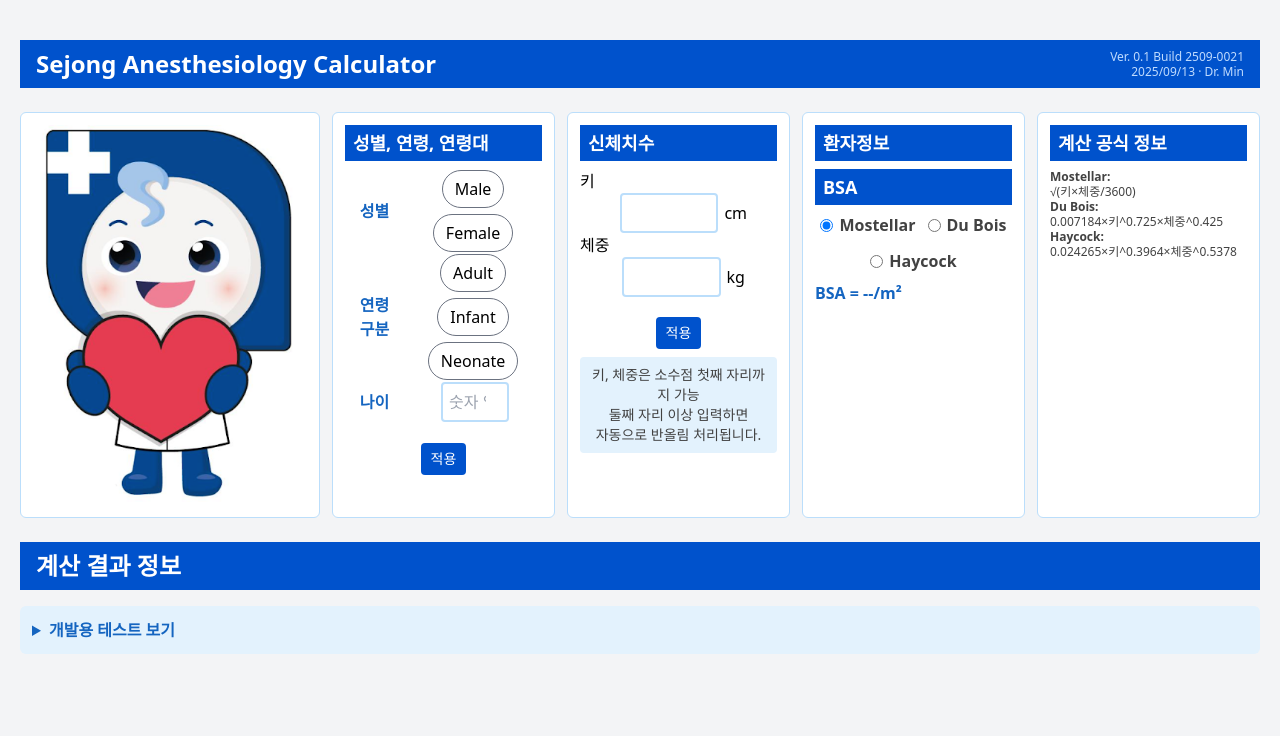
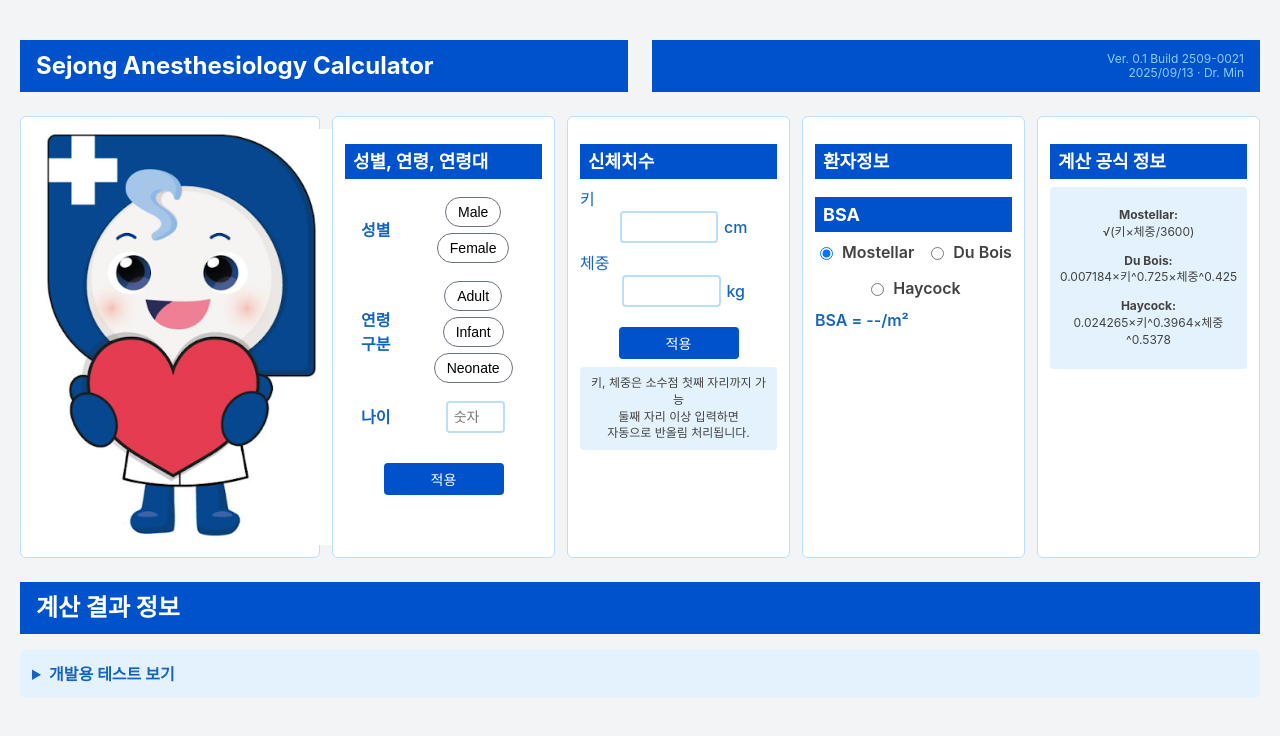
Before and after one commit to drmin3868/sac_js, a plain HTML site: page index.html in a window 1280 px wide. Drawn offline with nearby package versions, Linux system fonts and the light colour scheme.

Commit message:
Update index.html

```diff
--- a/index.html
+++ b/index.html
@@ -4,61 +4,348 @@
   <meta charset="UTF-8" />
   <meta name="viewport" content="width=device-width, initial-scale=1" />
   <title>Sejong Anesthesiology Calculator</title>
-  <script src="https://cdn.tailwindcss.com"></script>
-  <script>
-    tailwind.config = {
-      theme: {
-        extend: {
-          colors: {
-            'primary-blue': '#0052cc',
-            'primary-white': '#ffffff',
-            'secondary-blue': '#e3f2fd',
-            'text-primary': '#1565c0',
-            'text-secondary': '#424242',
-            'border-color': '#bbdefb',
-            'error-color': '#d32f2f',
-            'success-color': '#388e3c',
-          }
-        }
+
+  <style>
+    /* CSS 변수 정의 */
+    :root {
+      --primary-blue: #0052cc;
+      --primary-white: #ffffff;
+      --secondary-blue: #e3f2fd;
+      --text-primary: #1565c0;
+      --text-secondary: #424242;
+      --border-color: #bbdefb;
+      --error-color: #d32f2f;
+      --success-color: #388e3c;
+      --gray-100: #f3f4f6;
+      --gray-500: #6b7280;
+      --gray-200: #e5e7eb;
+    }
+
+    /* 기본 스타일 */
+    * {
+      box-sizing: border-box;
+    }
+
+    body {
+      font-family: -apple-system, BlinkMacSystemFont, 'Segoe UI', Roboto, 'Helvetica Neue', Arial, sans-serif;
+      margin: 40px 0;
+      background-color: var(--gray-100);
+      line-height: 1.5;
+    }
+
+    .container {
+      width: 100%;
+      max-width: 1600px;
+      margin: 0 auto;
+      padding: 0 20px;
+    }
+
+    /* 그리드 레이아웃 */
+    .grid-2-cols {
+      display: grid;
+      grid-template-columns: 1fr 1fr;
+      gap: 24px;
+      margin-bottom: 24px;
+    }
+
+    .grid-5-cols {
+      display: grid;
+      grid-template-columns: 300px 1fr 1fr 1fr 1fr;
+      gap: 12px;
+      margin-bottom: 24px;
+    }
+
+    /* 타이틀 스타일 */
+    .title-bar {
+      font-size: 24px;
+      font-weight: bold;
+      background-color: var(--primary-blue);
+      color: var(--primary-white);
+      padding: 8px 16px;
+      display: flex;
+      align-items: center;
+    }
+
+    .version-info {
+      background-color: var(--primary-blue);
+      color: #90caf9;
+      text-align: right;
+      padding: 8px 16px;
+      font-size: 12px;
+      display: flex;
+      flex-direction: column;
+      justify-content: center;
+      line-height: 1.2;
+    }
+
+    /* 카드 스타일 */
+    .card {
+      background-color: var(--primary-white);
+      border: 1px solid var(--border-color);
+      border-radius: 6px;
+      padding: 12px;
+    }
+
+    .card-header {
+      margin-bottom: 8px;
+      font-size: 18px;
+      font-weight: bold;
+      background-color: var(--primary-blue);
+      color: var(--primary-white);
+      padding: 4px 8px;
+    }
+
+    /* 폼 테이블 */
+    .form-table {
+      width: 100%;
+      table-layout: fixed;
+    }
+
+    .form-table colgroup col:first-child {
+      width: 30%;
+    }
+
+    .form-table colgroup col:last-child {
+      width: 70%;
+    }
+
+    .form-table td {
+      padding: 8px;
+    }
+
+    .form-table td:first-child {
+      text-align: center;
+      font-weight: 600;
+      vertical-align: middle;
+      color: var(--text-primary);
+    }
+
+    /* 칩 버튼 */
+    .chip-group {
+      display: flex;
+      gap: 6px;
+      justify-content: center;
+      flex-wrap: wrap;
+    }
+
+    .chip {
+      border: 1px solid var(--gray-500);
+      padding: 6px 12px;
+      border-radius: 9999px;
+      background-color: var(--primary-white);
+      cursor: pointer;
+      user-select: none;
+      transition: all 0.2s ease;
+      font-size: 14px;
+    }
+
+    .chip:focus {
+      outline: none;
+      box-shadow: 0 0 0 2px var(--primary-blue);
+    }
+
+    .chip.selected {
+      border-color: var(--primary-blue);
+      background-color: var(--primary-blue);
+      color: var(--primary-white);
+    }
+
+    /* 입력 필드 */
+    .input-group {
+      display: flex;
+      align-items: center;
+      gap: 6px;
+      justify-content: center;
+    }
+
+    .custom-input {
+      width: 50%;
+      padding: 6px;
+      margin-left: 10px;
+      border: 2px solid var(--border-color);
+      border-radius: 4px;
+      font-size: 14px;
+    }
+
+    .custom-input:focus {
+      outline: 2px solid var(--primary-blue);
+      outline-offset: 2px;
+      border-color: var(--primary-blue);
+    }
+
+    /* 라벨 */
+    label {
+      display: block;
+      margin-bottom: 8px;
+      font-weight: 500;
+      color: var(--text-primary);
+    }
+
+    /* 버튼 */
+    .btn {
+      margin: 20px auto 0;
+      display: block;
+      width: 120px;
+      padding: 6px 10px;
+      font-size: 14px;
+      cursor: pointer;
+      background-color: var(--primary-blue);
+      color: var(--primary-white);
+      border: none;
+      border-radius: 4px;
+    }
+
+    .btn:focus {
+      outline: none;
+      box-shadow: 0 0 0 2px var(--primary-blue);
+    }
+
+    /* 에러 메시지 */
+    .error-message {
+      color: var(--error-color);
+      font-weight: 500;
+      margin-top: 4px;
+    }
+
+    /* 환자 정보 */
+    .patient-info {
+      margin-top: 8px;
+      font-size: 16px;
+      font-weight: 600;
+      white-space: pre-line;
+      color: var(--text-primary);
+    }
+
+    /* BSA 섹션 */
+    .bsa-section {
+      margin-top: 16px;
+    }
+
+    .bsa-method-group {
+      display: flex;
+      gap: 12px;
+      align-items: center;
+      margin-top: 8px;
+      flex-wrap: wrap;
+      justify-content: center;
+    }
+
+    .bsa-method-group label {
+      display: flex;
+      align-items: center;
+      gap: 6px;
+      font-weight: 600;
+      color: var(--text-secondary);
+      margin-bottom: 0;
+    }
+
+    .bsa-warning {
+      font-size: 12px;
+      margin-top: 4px;
+      padding: 8px;
+      border-radius: 4px;
+      display: none;
+    }
+
+    .bsa-warning.success {
+      background-color: #e8f5e8;
+      color: var(--success-color);
+      border-left: 4px solid var(--success-color);
+    }
+
+    .bsa-warning.error {
+      background-color: #ffebee;
+      color: var(--error-color);
+      border-left: 4px solid var(--error-color);
+    }
+
+    /* 정보 박스 */
+    .info-box {
+      font-size: 12px;
+      font-weight: normal;
+      color: var(--text-secondary);
+      margin: 8px 0;
+      text-align: center;
+      background-color: var(--secondary-blue);
+      padding: 8px;
+      border: none;
+      border-radius: 4px;
+      line-height: 1.4;
+    }
+
+    /* 개발용 테스트 */
+    .dev-tests {
+      margin-top: 16px;
+      padding: 12px;
+      background-color: var(--secondary-blue);
+      border-radius: 6px;
+    }
+
+    .dev-tests summary {
+      font-weight: 600;
+      color: var(--text-primary);
+      cursor: pointer;
+    }
+
+    /* 로고 */
+    .logo {
+      width: 300px;
+      height: auto;
+      display: block;
+      object-fit: contain;
+    }
+
+    /* 반응형 */
+    @media (max-width: 1200px) {
+      .grid-5-cols {
+        grid-template-columns: 1fr;
+        gap: 16px;
+      }
+
+      .grid-2-cols {
+        grid-template-columns: 1fr;
       }
     }
-  </script>
 
-  <style>
-    /* 기본 폰트 설정 유지 */
-    .custom-input:focus {
-      outline: 2px solid #0052cc;
-      outline-offset: 2px;
-      border-color: #0052cc;
-    }
+    @media (max-width: 768px) {
+      .container {
+        padding: 0 16px;
+      }
 
-    .chip-transition {
-      transition: all 0.2s ease;
+      .chip-group {
+        flex-direction: column;
+        align-items: center;
+      }
+
+      .bsa-method-group {
+        flex-direction: column;
+        align-items: center;
+      }
     }
   </style>
 </head>
 
-<body class="font-sans my-10 bg-gray-100">
-  <div class="w-full max-w-[1600px] mx-auto px-5">
+<body>
+  <div class="container">
     <!-- 상단 타이틀 2컬럼 -->
-    <div class="grid grid-cols-2 mb-6">
-      <div class="text-2xl font-bold bg-primary-blue text-primary-white py-2 px-4 flex items-center">Sejong Anesthesiology Calculator</div>
-      <div class="bg-primary-blue text-blue-200 text-right px-4 py-2 text-xs flex flex-col justify-center leading-tight">
+    <div class="grid-2-cols">
+      <div class="title-bar">Sejong Anesthesiology Calculator</div>
+      <div class="version-info">
         <div>Ver. 0.1 Build 2509-0021</div>
         <div>2025/09/13 · Dr. Min</div>
       </div>
     </div>
 
     <!-- 상단 5컬럼 -->
-    <div class="grid gap-3 mb-6" style="grid-template-columns: 300px 1fr 1fr 1fr 1fr;">
+    <div class="grid-5-cols">
       <!-- col 2-1: 로고 -->
-      <div class="bg-white border border-border-color rounded-md p-3">
-        <img alt="로고" src="purmi.png" class="w-[300px] h-auto block object-contain" />
+      <div class="card">
+        <img alt="로고" src="purmi.png" class="logo" />
       </div>
 
       <!-- col 2-2: 성별/연령/연령대 -->
-      <div class="bg-white border border-border-color rounded-md p-3">
-        <h2 class="mb-2 text-lg font-bold bg-primary-blue text-primary-white py-1 px-2">성별, 연령, 연령대</h2>
+      <div class="card">
+        <h2 class="card-header">성별, 연령, 연령대</h2>
         <form id="myForm" novalidate>
           <table class="form-table" style="width:100%;table-layout:fixed;">
             <colgroup>
@@ -68,68 +355,68 @@
 
             <!-- 행 1: 성별 -->
             <tr>
-              <td class="text-center font-semibold align-middle text-text-primary">성별</td>
+              <td>성별</td>
               <td>
-                <div class="flex gap-1.5 justify-center flex-wrap" data-target="gender" role="radiogroup" aria-label="성별 선택">
-                  <button type="button" class="border border-gray-500 px-3 py-1.5 rounded-full bg-white cursor-pointer select-none chip-transition focus:outline-none focus:ring-2 focus:ring-primary-blue focus:ring-offset-2" data-value="Male" role="radio" aria-checked="false">Male</button>
-                  <button type="button" class="border border-gray-500 px-3 py-1.5 rounded-full bg-white cursor-pointer select-none chip-transition focus:outline-none focus:ring-2 focus:ring-primary-blue focus:ring-offset-2" data-value="Female" role="radio" aria-checked="false">Female</button>
+                <div class="chip-group" data-target="gender" role="radiogroup" aria-label="성별 선택">
+                  <button type="button" class="chip" data-value="Male" role="radio" aria-checked="false">Male</button>
+                  <button type="button" class="chip" data-value="Female" role="radio" aria-checked="false">Female</button>
                 </div>
               </td>
             </tr>
 
             <!-- 행 2: 연령구분 -->
             <tr>
-              <td class="text-center font-semibold align-middle text-text-primary">연령<br>구분</td>
+              <td>연령<br>구분</td>
               <td>
-                <div class="flex gap-1.5 justify-center flex-wrap" data-target="ageType" role="radiogroup" aria-label="연령 구분 선택">
-                  <button type="button" class="border border-gray-500 px-3 py-1.5 rounded-full bg-white cursor-pointer select-none chip-transition focus:outline-none focus:ring-2 focus:ring-primary-blue focus:ring-offset-2" data-value="adult" role="radio" aria-checked="false">Adult</button>
-                  <button type="button" class="border border-gray-500 px-3 py-1.5 rounded-full bg-white cursor-pointer select-none chip-transition focus:outline-none focus:ring-2 focus:ring-primary-blue focus:ring-offset-2" data-value="infant" role="radio" aria-checked="false">Infant</button>
-                  <button type="button" class="border border-gray-500 px-3 py-1.5 rounded-full bg-white cursor-pointer select-none chip-transition focus:outline-none focus:ring-2 focus:ring-primary-blue focus:ring-offset-2" data-value="neonate" role="radio" aria-checked="false">Neonate</button>
+                <div class="chip-group" data-target="ageType" role="radiogroup" aria-label="연령 구분 선택">
+                  <button type="button" class="chip" data-value="adult" role="radio" aria-checked="false">Adult</button>
+                  <button type="button" class="chip" data-value="infant" role="radio" aria-checked="false">Infant</button>
+                  <button type="button" class="chip" data-value="neonate" role="radio" aria-checked="false">Neonate</button>
                 </div>
               </td>
             </tr>
 
             <!-- 행 3: 나이 + 단위 -->
             <tr>
-              <td class="text-center font-semibold align-middle text-text-primary">나이</td>
+              <td>나이</td>
               <td>
-                <div class="flex items-center gap-1.5 justify-center">
-                  <input type="number" id="ageValue" min="1" step="1" inputmode="numeric" class="w-1/2 px-1.5 py-1.5 ml-2.5 border-2 border-border-color rounded custom-input" />
+                <div class="input-group">
+                  <input type="number" id="ageValue" min="1" step="1" inputmode="numeric" class="custom-input" />
                   <span id="ageUnit"></span>
                 </div>
               </td>
             </tr>
           </table>
 
-          <button type="submit" class="mt-5 mx-auto block w-30 px-2.5 py-1.5 text-sm cursor-pointer bg-primary-blue text-primary-white border-0 rounded focus:outline-none focus:ring-2 focus:ring-primary-blue focus:ring-offset-2">적용</button>
-          <div id="ageErrorMessage" class="text-error-color font-medium mt-1"></div>
+          <button type="submit" class="btn">적용</button>
+          <div id="ageErrorMessage" class="error-message"></div>
         </form>
       </div>
 
       <!-- col 2-3: 신체치수 -->
-      <div class="bg-white border border-border-color rounded-md p-3">
-        <h2 class="mb-2 text-lg font-bold bg-primary-blue text-primary-white py-1 px-2">신체치수</h2>
+      <div class="card">
+        <h2 class="card-header">신체치수</h2>
 
         <label>
           키
-          <div class="flex items-center gap-1.5 justify-center">
-            <input type="number" id="height" min="0.1" step="0.1" inputmode="decimal" class="w-1/2 px-1.5 py-1.5 ml-2.5 border-2 border-border-color rounded custom-input" />
+          <div class="input-group">
+            <input type="number" id="height" min="0.1" step="0.1" inputmode="decimal" class="custom-input" />
             <span>cm</span>
           </div>
         </label>
 
         <label>
           체중
-          <div class="flex items-center gap-1.5 justify-center">
-            <input type="number" id="bwt" min="0.1" step="0.1" inputmode="decimal" class="w-1/2 px-1.5 py-1.5 ml-2.5 border-2 border-border-color rounded custom-input" />
+          <div class="input-group">
+            <input type="number" id="bwt" min="0.1" step="0.1" inputmode="decimal" class="custom-input" />
             <span>kg</span>
           </div>
         </label>
 
-        <button type="button" id="applyBtnBody" class="mt-5 mx-auto block w-30 px-2.5 py-1.5 text-sm cursor-pointer bg-primary-blue text-primary-white border-0 rounded focus:outline-none focus:ring-2 focus:ring-primary-blue focus:ring-offset-2">적용</button>
-        <div id="bodyErrorMessage" class="text-error-color font-medium mt-1"></div>
+        <button type="button" id="applyBtnBody" class="btn">적용</button>
+        <div id="bodyErrorMessage" class="error-message"></div>
 
-        <div class="text-sm font-normal text-text-secondary my-2 text-center bg-secondary-blue p-2 border-0 rounded">
+        <div class="info-box">
           키, 체중은 소수점 첫째 자리까지 가능<br>
           둘째 자리 이상 입력하면<br>
           자동으로 반올림 처리됩니다.
@@ -137,25 +424,27 @@
       </div>
 
       <!-- col 2-4: 환자정보 -->
-      <div class="bg-white border border-border-color rounded-md p-3">
-        <h2 class="mb-2 text-lg font-bold bg-primary-blue text-primary-white py-1 px-2">환자정보</h2>
-        <div id="patientSexAge" class="mt-2 text-base font-semibold whitespace-pre-line text-text-primary"></div>
-        <div id="patientBody" class="mt-2 text-base font-semibold whitespace-pre-line text-text-primary"></div>
+      <div class="card">
+        <h2 class="card-header">환자정보</h2>
+        <div id="patientSexAge" class="patient-info"></div>
+        <div id="patientBody" class="patient-info"></div>
 
-        <h3 class="mb-2 text-lg font-bold bg-primary-blue text-primary-white py-1 px-2">BSA</h3>
-        <div id="bsaMethodGroup" class="flex gap-3 items-center mt-2 flex-wrap justify-center" role="radiogroup" aria-label="BSA 계산 공식">
-          <label class="flex items-center gap-1.5 font-semibold text-text-secondary"><input type="radio" name="bsaMethod" value="mostellar" checked> Mostellar</label>
-          <label class="flex items-center gap-1.5 font-semibold text-text-secondary"><input type="radio" name="bsaMethod" value="dubois"> Du Bois</label>
-          <label class="flex items-center gap-1.5 font-semibold text-text-secondary"><input type="radio" name="bsaMethod" value="haycock"> Haycock</label>
+        <div class="bsa-section">
+          <h3 class="card-header">BSA</h3>
+          <div id="bsaMethodGroup" class="bsa-method-group" role="radiogroup" aria-label="BSA 계산 공식">
+            <label><input type="radio" name="bsaMethod" value="mostellar" checked> Mostellar</label>
+            <label><input type="radio" name="bsaMethod" value="dubois"> Du Bois</label>
+            <label><input type="radio" name="bsaMethod" value="haycock"> Haycock</label>
+          </div>
+          <div id="patientBSA" class="patient-info"></div>
+          <div id="bsaWarning" class="bsa-warning"></div>
         </div>
-        <div id="patientBSA" class="mt-2 text-base font-semibold whitespace-pre-line text-text-primary"></div>
-        <div id="bsaWarning" class="text-xs mt-1 px-2 py-1 rounded" style="display: none;"></div>
       </div>
 
       <!-- col 2-5: 추가 영역 -->
-      <div class="bg-white border border-border-color rounded-md p-3">
-        <h2 class="mb-2 text-lg font-bold bg-primary-blue text-primary-white py-1 px-2">계산 공식 정보</h2>
-        <div class="text-xs leading-tight text-text-secondary">
+      <div class="card">
+        <h2 class="card-header">계산 공식 정보</h2>
+        <div class="info-box">
           <p><strong>Mostellar:</strong><br>√(키×체중/3600)</p>
           <p><strong>Du Bois:</strong><br>0.007184×키^0.725×체중^0.425</p>
           <p><strong>Haycock:</strong><br>0.024265×키^0.3964×체중^0.5378</p>
@@ -164,11 +453,11 @@
     </div>
 
     <!-- col 3-0: Acting Information -->
-    <div class="text-2xl font-bold bg-primary-blue text-primary-white py-2 px-4 flex items-center">계산 결과 정보</div>
+    <div class="title-bar">계산 결과 정보</div>
 
     <!-- 개발용 테스트 -->
-    <details id="dev-tests" class="mt-4 p-3 bg-secondary-blue rounded-md">
-      <summary class="font-semibold text-text-primary cursor-pointer">개발용 테스트 보기</summary>
+    <details id="dev-tests" class="dev-tests">
+      <summary>개발용 테스트 보기</summary>
       <ul id="test-results"></ul>
     </details>
   </div>
@@ -208,11 +497,11 @@
           var checked = (btn.dataset.value === value);
           btn.setAttribute('aria-checked', checked);
 
-          // Tailwind 클래스 업데이트
+          // CSS 클래스 업데이트
           if (checked) {
-            btn.className = 'border border-primary-blue px-3 py-1.5 rounded-full bg-primary-blue text-primary-white cursor-pointer select-none chip-transition focus:outline-none focus:ring-2 focus:ring-primary-blue focus:ring-offset-2';
+            btn.className = 'chip selected';
           } else {
-            btn.className = 'border border-gray-500 px-3 py-1.5 rounded-full bg-white cursor-pointer select-none chip-transition focus:outline-none focus:ring-2 focus:ring-primary-blue focus:ring-offset-2';
+            btn.className = 'chip';
           }
         });
       }
@@ -264,7 +553,7 @@
           element.textContent = message;
           element.style.display = 'block';
           if (element.id === 'bsaWarning') {
-            element.className = isValid ? 'text-xs mt-1 px-2 py-1 rounded bg-green-100 text-success-color border-l-4 border-success-color' : 'text-xs mt-1 px-2 py-1 rounded bg-red-50 text-error-color border-l-4 border-error-color';
+            element.className = isValid ? 'bsa-warning success' : 'bsa-warning error';
           }
         } else {
           element.style.display = 'none';
@@ -404,7 +693,7 @@
         var warning = checkBSARange(bsaValue);
         if (warning) {
           bsaWarningDiv.textContent = warning;
-          bsaWarningDiv.className = 'validation-feedback invalid';
+          bsaWarningDiv.className = 'bsa-warning error';
           bsaWarningDiv.style.display = 'block';
         } else {
           bsaWarningDiv.style.display = 'none';
```
